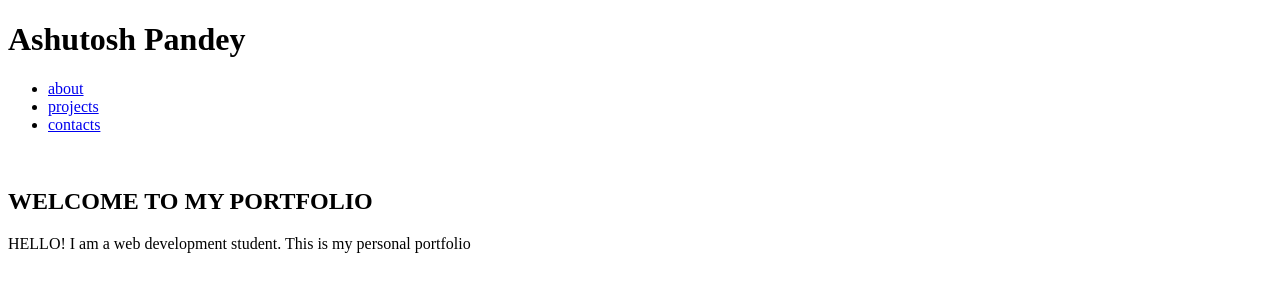
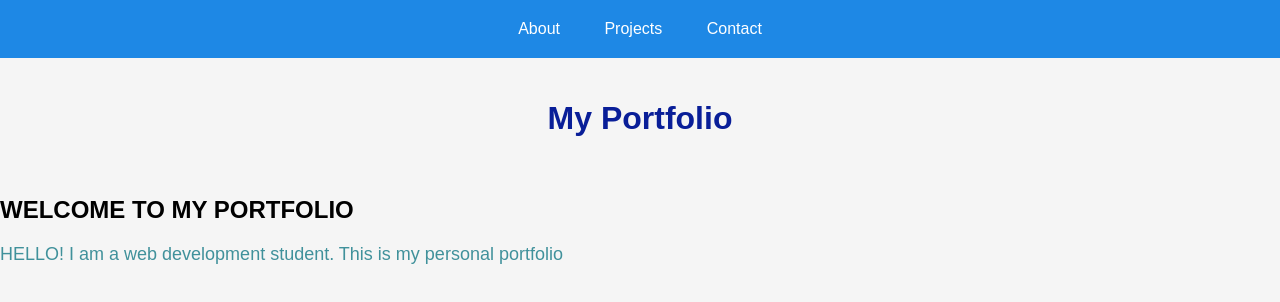
Before and after one commit to ashutosh1212007-sketch/web-development-assignment, a plain HTML site: page index.html in a window 1280 px wide. Drawn offline with Linux system fonts and the light colour scheme.

Commit message:
Add files via upload

```diff
--- a/index.html
+++ b/index.html
@@ -1,17 +1,18 @@
 <!DOCTYPE html>
 <html lang="en">
 <head>
+    <link rel="stylesheet" href="style.css">
     <meta charset="UTF-8">
     <meta name="viewport" content="width=device-width, initial-scale=1.0">
     <title>Document</title>
 </head>
 <body>
-    <h1>Ashutosh Pandey</h1>
-    <ul>
-    <li><a href="/about.html">about</a></li>
-    <li><a href="/projects.html">projects</a></li>
-    <li><a href="/contact.html">contacts</a></li>
-    </ul>
+    <h1 style="text-align: center;">My Portfolio</h1>
+     <nav>
+    <a href="about.html">About</a>
+    <a href="projects.html">Projects</a>
+    <a href="contact.html">Contact</a>
+  </nav>
     <BR>
 <h2>WELCOME TO MY PORTFOLIO</h2>
 <p>HELLO! I am a web development student. This is my personal portfolio</p>
--- /dev/null
+++ b/style.css
@@ -0,0 +1,74 @@
+nav {
+  background-color: #216bd1;
+  position: fixed;
+  top: 0;
+  left: 0;
+  text-align: center;
+  width: 100%;
+  padding: 10px 0;
+}
+
+nav a {
+  color: rgb(250, 245, 245);
+  padding: 10px 20px;
+}
+
+nav a:hover {
+  background-color: #555;
+  color: #f0cd08;
+}
+
+@import url('https://fonts.googleapis.com/css2?family=Poppins:wght@400;600&display=swap');
+
+body {
+  font-family: 'Poppins', sans-serif;
+  background-color: #F5F5F5;
+  padding-top: 60px;
+  margin: 0%;
+
+}
+nav {
+  background-color: #1E88E5;
+  text-align: center;
+  padding: 10px 0;
+}
+nav a {
+  color: white;
+  text-decoration: none;
+  padding: 10px 20px;
+  display: inline-block;
+  transition: background-color 0.3s, color 0.3s;
+}
+nav a:hover {
+  background-color: #1565C0;
+  color: #FFC107;
+}
+h1 {
+  color: #091e98;
+  text-align: center;
+  margin-top: 40px;
+}
+p {
+  color: #40919b;
+  font-size: 18px;
+  margin: 10px auto;
+}
+ul {
+    color: #445608;
+    font-size: 18px;
+    margin: auto;
+}
+table {
+  width: 100%;
+  border-collapse: collapse;
+  margin: 20px 0;
+  color: rgb(11, 11, 215);
+}
+input{
+    color: #1565C0;
+    background-color: #f0cd08;
+}
+textarea{
+    color: #1565C0;
+    background-color: #f0cd08;
+}
```
Also changed, not shown: about.html (+2 -0 lines), contact.html (+1 -0 lines), projects.html (+3 -2 lines).
